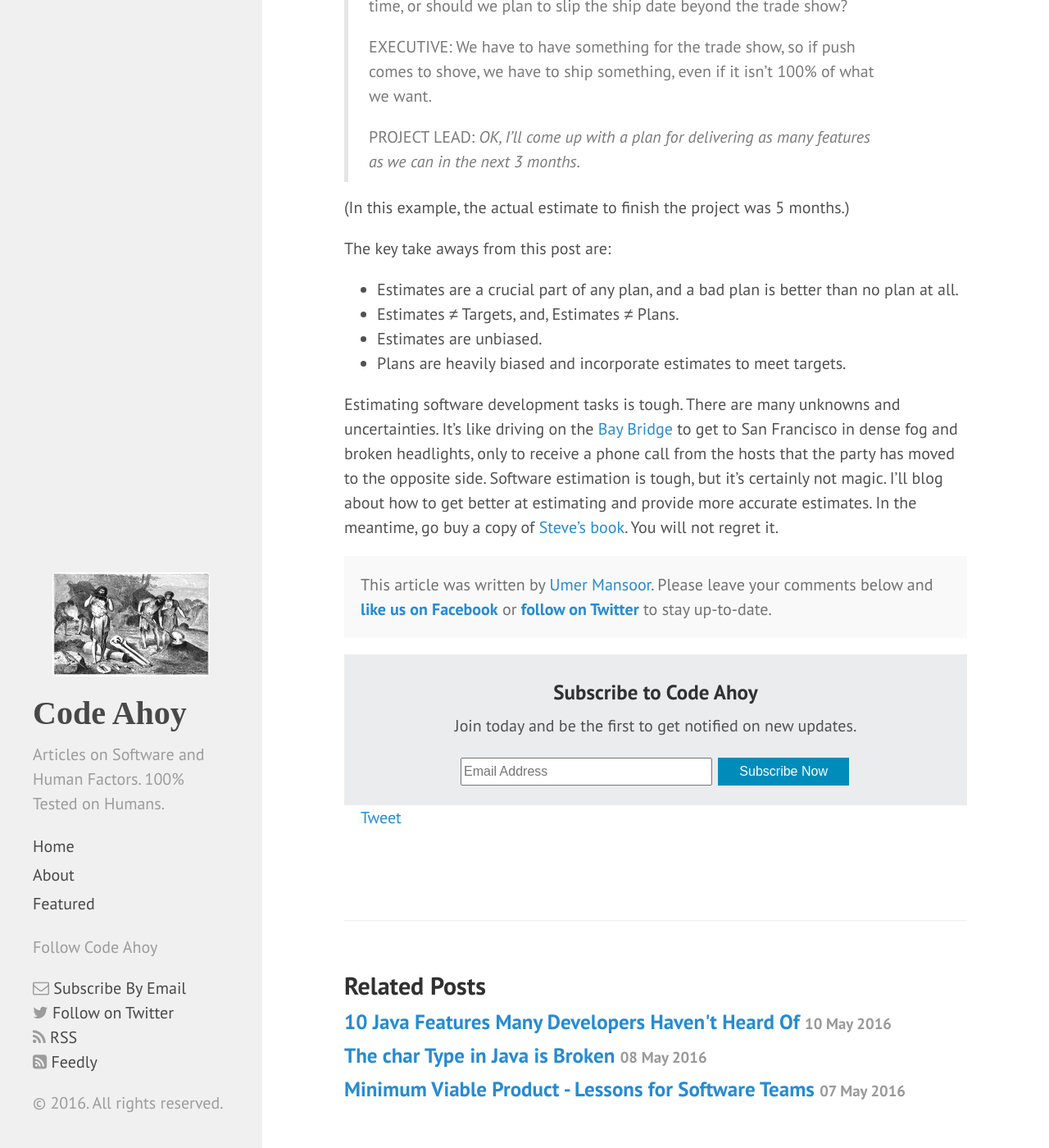
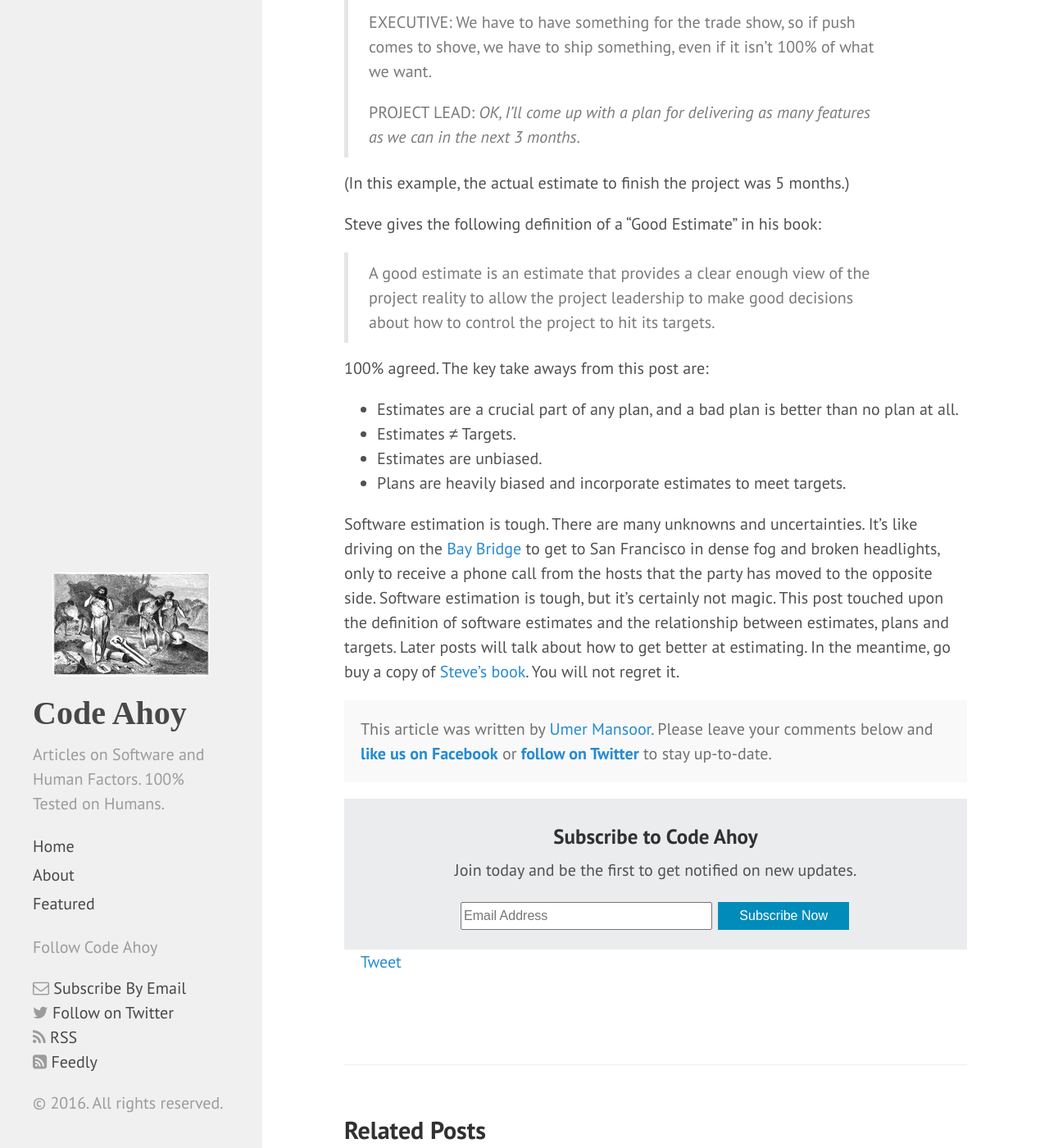
Before and after one commit to talk2viren/umermansoor.github.io, a Jekyll site: the page built from _posts/2016-05-14-software-estimates-are-not-targets.md, in a window 1280 px wide and 1400 px high, scrolled down 2877 px. Shown: the whole window at 82% size. Built offline with Jekyll 4.4.1, drawn with Linux system fonts in a browser that asks for light colours; nearby versions of some CDN libraries; a script that is not in the unit is left out; comment, search, counter and statistics services are not loaded; some of the changed text lies outside the part shown.

Commit message:
title changed

```diff
--- a/_posts/2016-05-14-organizational-targets-are-not-estimates.md
+++ b/_posts/2016-05-14-software-estimates-are-not-targets.md
@@ -1,11 +1,11 @@
 ---
 layout: post
-title: Organizational Targets Are Not Estimates
+title: Software Estimates are not Targets
 comments: True
 excerpt_separator: <!--more-->
 ---
 
-Software estimation is a hard problem. So much so that in 2012, when [Woody Zuill](https://twitter.com/WoodyZuill) tweeted his [blog post](http://zuill.us/WoodyZuill/2012/12/10/no-estimate-programming-series-intro-post/) with the hashtag [#NoEstimates](https://twitter.com/hashtag/noestimates?src=rela), he set the software development community on fire. Everyone from discontented developers to seasoned software veterans flocked to the discussion on Twitter on either side of the debate. (You can read more about the #NoEstimates movement [here](http://ronjeffries.com/xprog/articles/the-noestimates-movement/).) In this post, I'll take a slightly different angle and look at how software estimation is often misunderstood and confused with organization's targets and commitments.
+Software estimation is a hard problem. So much so that in 2012, when [Woody Zuill](https://twitter.com/WoodyZuill) tweeted his [blog post](http://zuill.us/WoodyZuill/2012/12/10/no-estimate-programming-series-intro-post/) with the hashtag [#NoEstimates](https://twitter.com/hashtag/noestimates?src=rela), he set the software development community on fire. Everyone from discontented developers to seasoned software veterans flocked to the discussion on Twitter on either side of the debate. (You can read more about the #NoEstimates movement [here](http://ronjeffries.com/xprog/articles/the-noestimates-movement/).) In this post, let's try to answer the question whether we need estimates and then look at what software estimates are and more importantly what they aren't.
 
 [Tom Demarco](https://en.wikipedia.org/wiki/Tom_DeMarco) gave the following tongue-in-cheek definition of a software estimate:
 
@@ -41,9 +41,9 @@
 - *"We need this feature released in time for Christmas."*
 - *"We must get the module updated ASAP to align with the new regulation."*
 
-While estimates are related to targets, the two are are entirely different beasts. **A target is a goal which requires a sound plan to achieve it. In turn plans require estimates. But estimation doesn't need to look at a target or a plan. Estimates should be completely unbiased**. If it requires 6 weeks to update a module to use DynamoDB instead of Cassandra, it will take 6 weeks irrespective of the target which could be 4 weeks or 6 months. Estimates don't care about plans; it's the other way around. Good plans incorporate estimates to figure out how to meet the target. If the target is to have the DynamoDB upgrade complete in 4.5 weeks instead of 6 weeks, the plan might include additional resources to speed up the process.
+While estimates are related to targets, the two are are entirely different beasts. **A target is a goal which requires a sound plan to achieve it. In turn plans require estimates. But estimation doesn't need to look at a target or a plan. Estimates should be completely unbiased**. If it requires 6 weeks to update a module to use DynamoDB instead of Cassandra, it will take 6 weeks irrespective of the target which could be 4 weeks or 6 months. Good plans incorporate estimates to figure out how to meet the target. If the target is to have the DynamoDB upgrade complete in 4.5 weeks instead of 6 weeks, the plan might include additional resources to speed up the process.
 
-> An estimate is NOT a plan. **Estimates** are unbiased; **Plans** are heavily biased and rely on estimates to meet the **target**.
+> An estimate is NOT a target. **Estimates** are unbiased; **Plans** are heavily biased and rely on estimates to figure out how to meet the **target**.
 
 I wish I had known the difference early on in my career. Many times I got requests along the following lines:
 
@@ -76,11 +76,15 @@
 
 (In this example, the actual estimate to finish the project was 5 months.)
 
-The key take aways from this post are:
+Steve gives the following definition of a "Good Estimate" in his book:
+
+> A good estimate is an estimate that provides a clear enough view of the project reality to allow the project leadership to make good decisions about how to control the project to hit its targets.
+
+100% agreed. The key take aways from this post are:
 
 - Estimates are a crucial part of any plan, and a bad plan is better than no plan at all.
-- Estimates ≠ Targets, and, Estimates ≠ Plans.
+- Estimates ≠ Targets.
 - Estimates are unbiased.
 - Plans are heavily biased and incorporate estimates to meet targets.
 
-Estimating software development tasks is tough. There are many unknowns and uncertainties. It's like driving on the [Bay Bridge](https://en.wikipedia.org/wiki/San_Francisco%E2%80%93Oakland_Bay_Bridge) to get to San Francisco in dense fog and broken headlights, only to receive a phone call from the hosts that the party has moved to the opposite side. Software estimation is tough, but it's certainly not magic. I'll blog about how to get better at estimating and provide more accurate estimates. In the meantime, go buy a copy of [Steve's book](http://www.amazon.com/Software-Estimation-Demystifying-Developer-Practices/dp/0735605351). You will not regret it.
+Software estimation is tough. There are many unknowns and uncertainties. It's like driving on the [Bay Bridge](https://en.wikipedia.org/wiki/San_Francisco%E2%80%93Oakland_Bay_Bridge) to get to San Francisco in dense fog and broken headlights, only to receive a phone call from the hosts that the party has moved to the opposite side. Software estimation is tough, but it's certainly not magic. This post touched upon the definition of software estimates and the relationship between estimates, plans and targets. Later posts will talk about how to get better at estimating. In the meantime, go buy a copy of [Steve's book](http://www.amazon.com/Software-Estimation-Demystifying-Developer-Practices/dp/0735605351). You will not regret it.
```
